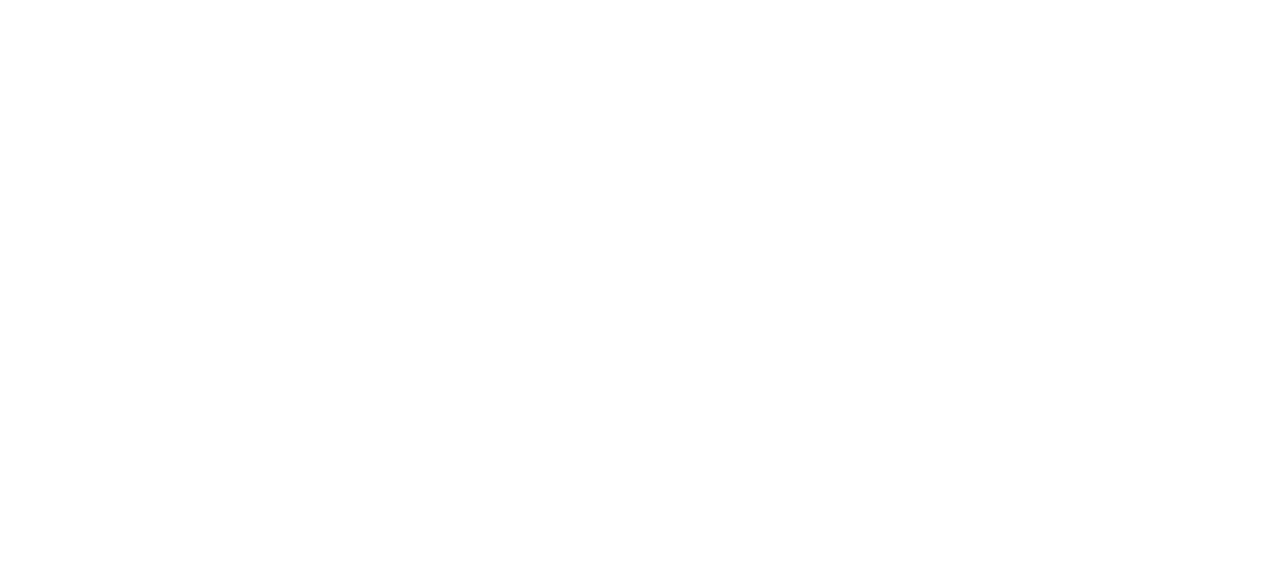
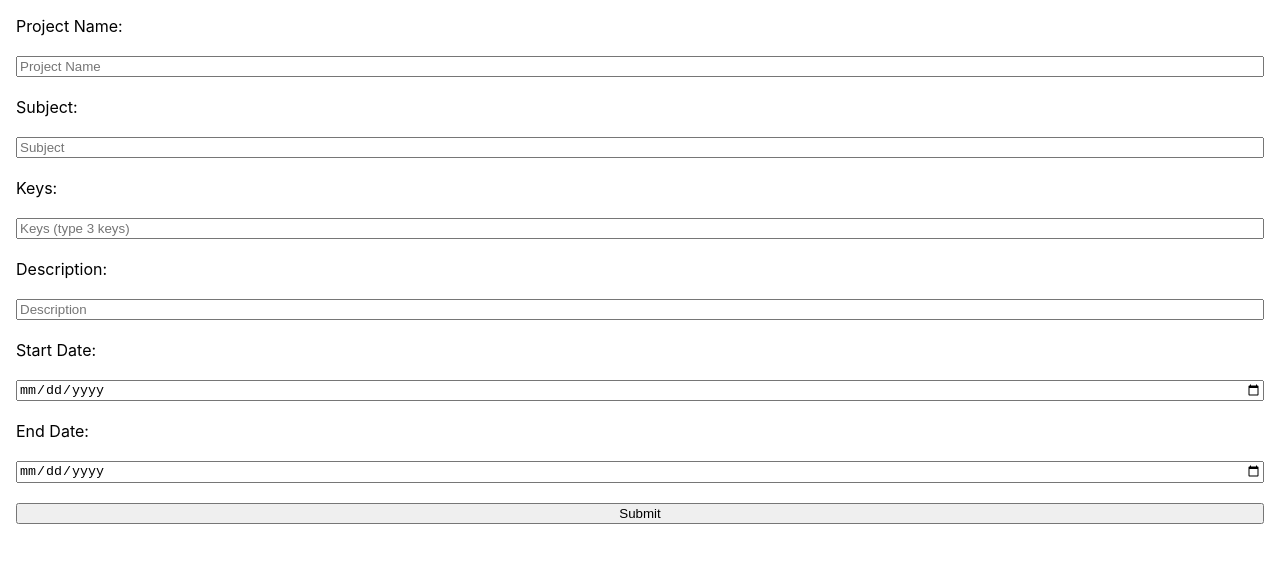
Before and after one commit to Kelly-co/Merege, a React (Create React App) app in the folder client/: page / in a window 1280 px wide. Shown: the top 562 px of the page. Built offline with nearby package versions, Linux system fonts and the light colour scheme.

Commit message:
started frontend code for the form

```diff
--- a/client/package.json
+++ b/client/package.json
@@ -8,6 +8,7 @@
     "@testing-library/user-event": "^13.5.0",
     "react": "^18.2.0",
     "react-dom": "^18.2.0",
+    "react-hook-form": "^7.33.0",
     "react-scripts": "5.0.1",
     "web-vitals": "^2.1.4"
   },
--- a/client/src/App.js
+++ b/client/src/App.js
@@ -1,7 +1,13 @@
-import "./App.css";
+import React from "react";
+
+import Form from "./components/Form/Form.jsx";
 
 function App() {
-  return <div className="App"></div>;
+  return (
+    <div className="App">
+      <Form />
+    </div>
+  );
 }
 
 export default App;
--- /dev/null
+++ b/client/src/components/Form/Form.css
@@ -0,0 +1,5 @@
+form {
+  padding: 1rem;
+  display: flex;
+  flex-direction: column;
+}
--- a/client/src/components/Form/Form.jsx
+++ b/client/src/components/Form/Form.jsx
@@ -1,7 +1,69 @@
 import React from "react";
+import { useForm } from "react-hook-form";
+// import { useState } from "react";
+// import { useNavigate } from "react-router-dom";
+import "./Form.css";
 
 const Form = () => {
-  return <div></div>;
+  const {
+    register,
+    handleSubmit,
+    watch,
+    formState: { errors },
+  } = useForm();
+  const onSubmit = (data) => console.log(data);
+
+  console.log(watch("example")); // watch input value by passing the name of it
+
+  return (
+    /* "handleSubmit" will validate your inputs before invoking "onSubmit" */
+    <form onSubmit={handleSubmit(onSubmit)}>
+      <label>Project Name:</label>
+      <br />
+      <input
+        type="text"
+        placeholder="Project Name"
+        {...register("projectName", { required: true })}
+      />
+      {errors.projectName && <span>This field is required</span>}
+      <br />
+      <label>Subject:</label>
+      <br />
+      <input
+        type="text"
+        placeholder="Subject"
+        {...register("subject", { required: true })}
+      />
+      {errors.subject && <span>This field is required</span>}
+      <br />
+      <label>Keys:</label>
+      <br />
+      <input
+        type="text"
+        placeholder="Keys (type 3 keys)"
+        {...register("keys", { required: true })}
+      />
+      {errors.keys && <span>This field is required</span>}
+      <br />
+      <label>Description:</label>
+      <br />
+      <input
+        type="text"
+        placeholder="Description"
+        {...register("description")}
+      />
+      <br />
+      <label>Start Date:</label>
+      <br />
+      <input type="date" />
+      <br />
+      <label>End Date:</label>
+      <br />
+      <input type="date" />
+      <br />
+      <button>Submit</button>
+    </form>
+  );
 };
 
 export default Form;
```
Also changed, not shown: 1 other file (tests, documents, lock files or other folders).
